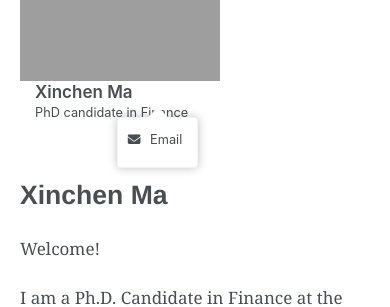
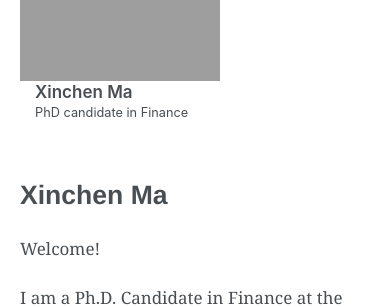
Before and after one commit to xinchen-ma/xinchen-ma.github.io, a Jekyll site: the page built from index.md, in a window 390 px wide. Shown: the part 206-513 px from the top of the page. Built offline with Jekyll 4.4.1, drawn with Linux system fonts in a browser that asks for light colours; a script that is not in the unit is left out.

Commit message:
Update custom.css

```diff
--- a/assets/css/custom.css
+++ b/assets/css/custom.css
@@ -146,8 +146,10 @@ h2 a, h3 a, h4 a {
   text-decoration: underline;
 }
 
-/* Mobile: remove the Follow button and keep links expanded */
-@media (max-width: 768px) {
-  .author__urls-wrapper > button { display: none; }
-  .author__urls { display: block !important; }
+/* Mobile: hide author social links (button + icons) */
+@media (max-width: 860px) {
+  .author__urls-wrapper,
+  .author__urls {
+    display: none !important;
+  }
 }
```
